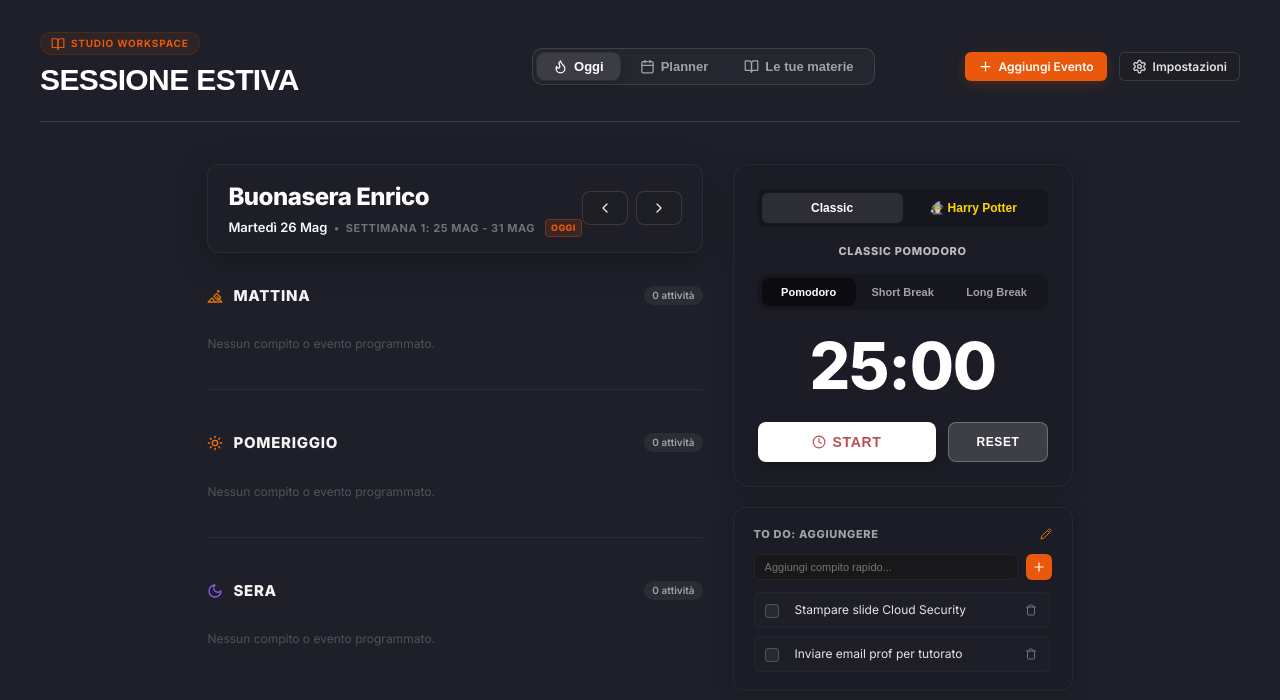
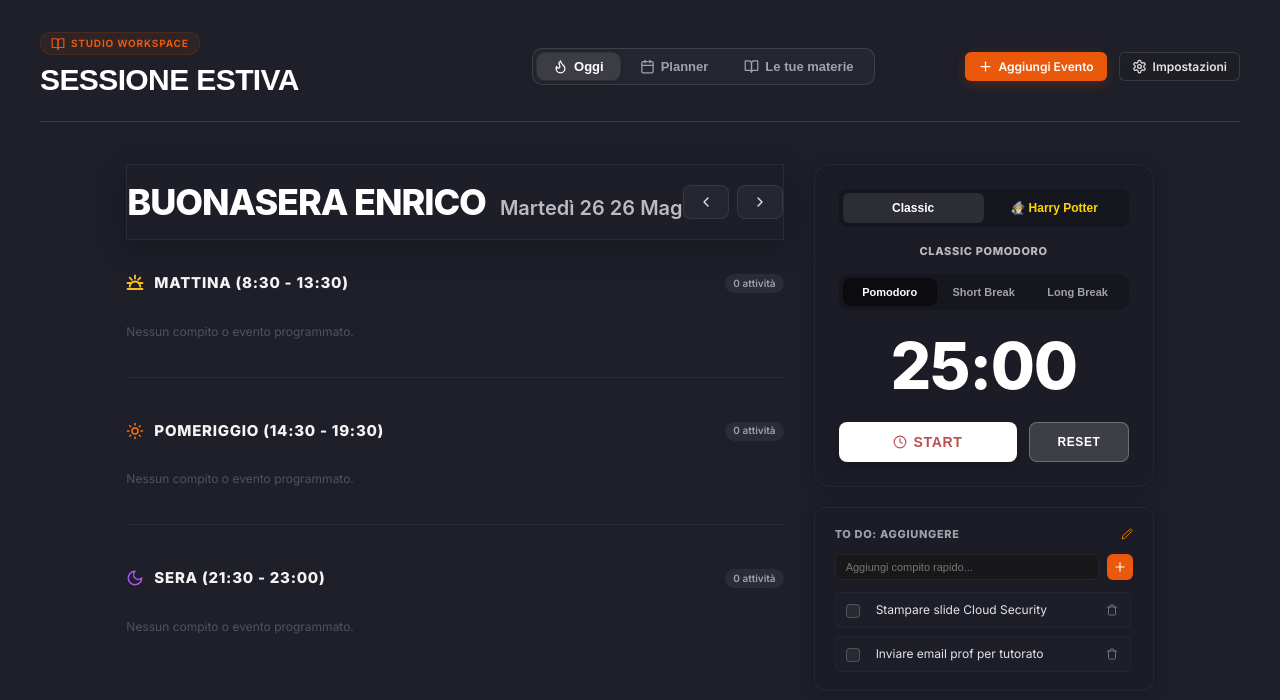
Before and after one commit to enricodagnese/studio-planner, a React (Vite) app: page / in a window 1280 px wide. Shown: the top 700 px of the page. Built offline with nearby package versions, Linux system fonts and the light colour scheme.

Commit message:
feat: redesign today agenda layout, inline date header, clearer morning icon, slots subdivided by hours, solid course background tasks with contrast colors, and much larger checkmarks

```diff
--- a/src/components/TodayFocus.tsx
+++ b/src/components/TodayFocus.tsx
@@ -8,7 +8,6 @@ import {
   ClockIcon,
   SunIcon,
   MoonIcon,
-  LandscapeIcon,
   PenIcon
 } from './Icons';
 
@@ -52,8 +51,7 @@ export const TodayFocus: React.FC<TodayFocusProps> = ({
   const [selectedDayIndex, setSelectedDayIndex] = useState(initialIndex);
   const activeDay = allDays[selectedDayIndex];
 
-  // Helper to check if a day is today
-  const isActualToday = activeDay?.dateLabel === todayDateLabel;
+
 
   const handlePrevDay = () => {
     if (selectedDayIndex > 0) setSelectedDayIndex(selectedDayIndex - 1);
@@ -279,32 +277,38 @@ export const TodayFocus: React.FC<TodayFocusProps> = ({
     }
   };
 
+  const getContrastTextColor = (hexColor?: string) => {
+    if (!hexColor) return '#ffffff';
+    let color = hexColor;
+    if (hexColor.includes('var(--event-esame-color)')) color = '#ef4444';
+    else if (hexColor.includes('var(--event-svago-color)')) color = '#3b82f6';
+    else if (hexColor.includes('var(--event-lezione-color)')) color = '#10b981';
+    else if (hexColor.includes('var(--event-altro-color)')) color = '#a78bfa';
+
+    const hex = color.replace('#', '');
+    if (hex.length < 6) return '#ffffff';
+    const r = parseInt(hex.substr(0, 2), 16);
+    const g = parseInt(hex.substr(2, 2), 16);
+    const b = parseInt(hex.substr(4, 2), 16);
+    const yiq = ((r * 299) + (g * 587) + (b * 114)) / 1000;
+    return (yiq >= 140) ? '#18181b' : '#ffffff';
+  };
+
   return (
-    <div className="today-focus-dashboard animate-fade-in" style={{ display: 'grid', gridTemplateColumns: '1fr 340px', gap: '30px', padding: '10px 10px 40px 10px' }}>
+    <div className="today-focus-dashboard animate-fade-in" style={{ display: 'grid', gridTemplateColumns: '1fr 340px', gap: '30px', padding: '10px 0px 40px 0px' }}>
 
       {/* LEFT COLUMN: Agenda del Giorno */}
       <div className="today-agenda-col" style={{ display: 'flex', flexDirection: 'column', gap: '20px' }}>
 
         {/* Navigation Date Header */}
-        <header className="today-nav-header glass-container" style={{ display: 'flex', alignItems: 'center', justifyContent: 'space-between', padding: '14px 20px', borderRadius: '12px' }}>
-          <div style={{ display: 'flex', flexDirection: 'column', gap: '3px' }}>
-            <h1 style={{ fontSize: '24px', fontWeight: 800, letterSpacing: '-0.02em', color: '#ffffff', margin: 0 }}>
+        <header className="today-nav-header" style={{ display: 'flex', alignItems: 'center', justifyContent: 'space-between', padding: '10px 0px', background: 'transparent', border: 'none', borderRadius: '0px' }}>
+          <div style={{ display: 'flex', alignItems: 'baseline', gap: '14px', flexWrap: 'wrap' }}>
+            <h1 style={{ fontSize: '36px', fontWeight: 800, fontFamily: "'Outfit', -apple-system, BlinkMacSystemFont, sans-serif", letterSpacing: '-0.03em', color: '#ffffff', margin: 0, textTransform: 'uppercase' }}>
               {getGreeting()}
             </h1>
-            <div style={{ display: 'flex', alignItems: 'center', gap: '6px' }}>
-              <span className="selected-day-label" style={{ fontSize: '13px', fontWeight: 600, color: '#f8fafc' }}>
-                {activeDay?.name} {activeDay?.dateLabel.split(' ')[1]}
-              </span>
-              <span style={{ fontSize: '11px', color: '#71717a' }}>•</span>
-              <span style={{ fontSize: '11px', color: '#71717a', textTransform: 'uppercase', fontWeight: 700, letterSpacing: '0.05em' }}>
-                {activeDay?.weekName}
-              </span>
-              {isActualToday && (
-                <span className="today-nav-badge" style={{ background: 'rgba(234,88,12,0.15)', color: '#ea580c', border: '1px solid rgba(234,88,12,0.3)', padding: '1px 5px', fontSize: '9px', fontWeight: 800, borderRadius: '4px', textTransform: 'uppercase', letterSpacing: '0.04em', marginLeft: '4px' }}>
-                  Oggi
-                </span>
-              )}
-            </div>
+            <span className="selected-day-label" style={{ fontSize: '20px', fontWeight: 600, color: 'rgba(255, 255, 255, 0.7)', fontFamily: "'Outfit', -apple-system, BlinkMacSystemFont, sans-serif" }}>
+              {activeDay?.name} {activeDay?.dateLabel.split(' ')[0]} {activeDay?.dateLabel.split(' ')[1]}
+            </span>
           </div>
 
           <div className="day-nav-buttons" style={{ display: 'flex', gap: '8px' }}>
@@ -314,6 +318,7 @@ export const TodayFocus: React.FC<TodayFocusProps> = ({
               onClick={handlePrevDay}
               disabled={selectedDayIndex === 0}
               title="Giorno Precedente"
+              style={{ background: 'rgba(255,255,255,0.04)', border: '1px solid rgba(255,255,255,0.08)' }}
             >
               <ChevronLeftIcon size={16} />
             </button>
@@ -323,6 +328,7 @@ export const TodayFocus: React.FC<TodayFocusProps> = ({
               onClick={handleNextDay}
               disabled={selectedDayIndex === allDays.length - 1}
               title="Giorno Successivo"
+              style={{ background: 'rgba(255,255,255,0.04)', border: '1px solid rgba(255,255,255,0.08)' }}
             >
               <ChevronRightIcon size={16} />
             </button>
@@ -333,11 +339,25 @@ export const TodayFocus: React.FC<TodayFocusProps> = ({
         {(['mattina', 'pomeriggio', 'sera'] as const).map((slotKey) => {
           const items = activeDay ? activeDay[slotKey] || [] : [];
           const slotIcons = {
-            mattina: <LandscapeIcon size={16} className="text-gold" />,
-            pomeriggio: <SunIcon size={16} className="text-orange" />,
-            sera: <MoonIcon size={16} className="text-purple" />
+            mattina: (
+              <svg xmlns="http://www.w3.org/2000/svg" width={18} height={18} viewBox="0 0 24 24" fill="none" stroke="currentColor" strokeWidth="2.5" strokeLinecap="round" strokeLinejoin="round" style={{ color: '#fbbf24' }}>
+                <path d="M12 2v4" />
+                <path d="m4.93 4.93 2.83 2.83" />
+                <path d="M2 12h4" />
+                <path d="M18 12h4" />
+                <path d="m16.24 7.76 2.83-2.83" />
+                <path d="M2 20h20" />
+                <path d="M19 17a7 7 0 0 0-14 0" />
+              </svg>
+            ),
+            pomeriggio: <SunIcon size={18} className="text-orange" style={{ color: '#f97316' }} />,
+            sera: <MoonIcon size={18} className="text-purple" style={{ color: '#a855f7' }} />
           };
-          const slotLabels = { mattina: 'Mattina', pomeriggio: 'Pomeriggio', sera: 'Sera' };
+          const slotLabels = {
+            mattina: 'Mattina (8:30 - 13:30)',
+            pomeriggio: 'Pomeriggio (14:30 - 19:30)',
+            sera: 'Sera (21:30 - 23:00)'
+          };
 
           return (
             <div key={slotKey} className="today-slot-card-borderless animate-slide-down" style={{ background: 'transparent', border: 'none', borderBottom: slotKey === 'sera' ? 'none' : '1px solid rgba(255,255,255,0.06)', paddingBottom: slotKey === 'sera' ? '0' : '20px', marginBottom: '10px' }}>
@@ -366,13 +386,7 @@ export const TodayFocus: React.FC<TodayFocusProps> = ({
                       ? `var(--event-${item.eventType}-color)`
                       : (subColor || '#ea580c');
 
-                    const rowBackground = isEvent
-                      ? `var(--event-${item.eventType}-bg)`
-                      : `${activeColor}15`;
-
-                    const rowBorderColor = isEvent
-                      ? `var(--event-${item.eventType}-border)`
-                      : `${activeColor}30`;
+                    const contrastTextColor = getContrastTextColor(activeColor);
 
                     return (
                       <div
@@ -381,59 +395,106 @@ export const TodayFocus: React.FC<TodayFocusProps> = ({
                         style={{
                           display: 'flex',
                           alignItems: 'center',
-                          padding: '12px 16px',
-                          borderRadius: '10px',
-                          borderLeftWidth: '5px',
-                          borderLeftStyle: 'solid',
-                          borderLeftColor: activeColor,
-                          background: rowBackground,
-                          borderTop: `1px solid ${rowBorderColor}`,
-                          borderRight: `1px solid ${rowBorderColor}`,
-                          borderBottom: `1px solid ${rowBorderColor}`,
+                          padding: '16px 20px',
+                          borderRadius: '12px',
+                          background: activeColor,
+                          border: '1px solid rgba(255, 255, 255, 0.12)',
+                          color: contrastTextColor,
                           transition: 'all 0.2s ease',
-                          boxShadow: '0 2px 8px rgba(0, 0, 0, 0.15)'
+                          boxShadow: '0 4px 14px rgba(0, 0, 0, 0.15)',
+                          textDecoration: 'none'
                         }}
                       >
-                        {/* Checkbox */}
-                        <label className="checkbox-container-sm" style={{ marginRight: '12px' }}>
+                        {/* Big Quadratino Checkbox */}
+                        <label style={{
+                          position: 'relative',
+                          display: 'inline-block',
+                          width: '26px',
+                          height: '26px',
+                          marginRight: '16px',
+                          cursor: 'pointer',
+                          flexShrink: 0
+                        }}>
                           <input
                             type="checkbox"
                             checked={item.completed}
                             onChange={() => handleToggleItem(activeDay.id, slotKey, item.id)}
+                            style={{
+                              position: 'absolute',
+                              opacity: 0,
+                              cursor: 'pointer',
+                              height: 0,
+                              width: 0
+                            }}
                           />
                           <span
-                            className="checkmark-sm"
                             style={{
-                              '--accent-color': activeColor
-                            } as React.CSSProperties}
-                          ></span>
+                              position: 'absolute',
+                              top: 0,
+                              left: 0,
+                              height: '26px',
+                              width: '26px',
+                              background: 'rgba(255, 255, 255, 0.18)',
+                              border: `2px solid ${contrastTextColor}`,
+                              borderRadius: '6px',
+                              display: 'flex',
+                              alignItems: 'center',
+                              justifyContent: 'center',
+                              transition: 'all 0.2s ease',
+                              boxShadow: 'inset 0 1px 3px rgba(0,0,0,0.15)'
+                            }}
+                          >
+                            {item.completed && (
+                              <svg xmlns="http://www.w3.org/2000/svg" width="16" height="16" viewBox="0 0 24 24" fill="none" stroke={contrastTextColor} strokeWidth="3.5" strokeLinecap="round" strokeLinejoin="round">
+                                <polyline points="20 6 9 17 5 12" />
+                              </svg>
+                            )}
+                          </span>
                         </label>
 
                         {/* Info details */}
-                        <div style={{ display: 'flex', flexDirection: 'column', gap: '4px', flex: 1 }}>
-                          <span className="item-name" style={{ fontSize: '15px', fontWeight: 600, color: '#ffffff', textDecoration: item.completed ? 'line-through' : 'none', opacity: item.completed ? 0.6 : 1 }}>
+                        <div style={{ display: 'flex', flexDirection: 'column', gap: '2px', flex: 1 }}>
+                          <span className="item-name" style={{
+                            fontSize: '17px',
+                            fontWeight: 700,
+                            color: contrastTextColor,
+                            textDecoration: item.completed ? 'line-through' : 'none',
+                            opacity: item.completed ? 0.65 : 1
+                          }}>
                             {item.name}
                           </span>
-                          {!isEvent && (subName || item.pages) && (
-                            <div style={{ display: 'flex', alignItems: 'center', gap: '8px' }}>
-                              {subName && (
-                                <span style={{ fontSize: '10.5px', fontWeight: 800, color: activeColor, background: `${activeColor}20`, padding: '2px 6px', borderRadius: '4px', textTransform: 'uppercase', letterSpacing: '0.02em' }}>
-                                  {subName}
-                                </span>
-                              )}
-                              {item.pages && (
-                                <span style={{ fontSize: '11px', color: '#a1a1aa', fontWeight: 500 }}>
-                                  {item.pages} pagine
-                                </span>
-                              )}
-                            </div>
+
+                          {/* Tag Subject/Event underneath */}
+                          {(subName || isEvent) && (
+                            <span style={{
+                              fontSize: '10.5px',
+                              fontWeight: 800,
+                              color: contrastTextColor,
+                              background: 'rgba(255, 255, 255, 0.25)',
+                              padding: '2px 8px',
+                              borderRadius: '4px',
+                              textTransform: 'uppercase',
+                              letterSpacing: '0.04em',
+                              marginTop: '4px',
+                              alignSelf: 'flex-start'
+                            }}>
+                              {isEvent ? item.eventType : subName}
+                            </span>
                           )}
                         </div>
 
-                        {/* Event Category Badge */}
-                        {isEvent && (
-                          <span className={`event-type-badge event-badge-${item.eventType}`} style={{ fontSize: '8px', fontWeight: 800, padding: '2px 6px', borderRadius: '4px', textTransform: 'uppercase', letterSpacing: '0.04em' }}>
-                            {item.eventType}
+                        {/* Pages/Quantity on the right */}
+                        {!isEvent && item.pages && (
+                          <span style={{
+                            fontSize: '13.5px',
+                            color: contrastTextColor,
+                            fontWeight: 700,
+                            opacity: 0.95,
+                            marginLeft: 'auto',
+                            paddingLeft: '16px',
+                            whiteSpace: 'nowrap'
+                          }}>
+                            {item.pages} pagine
                           </span>
                         )}
                       </div>
```
